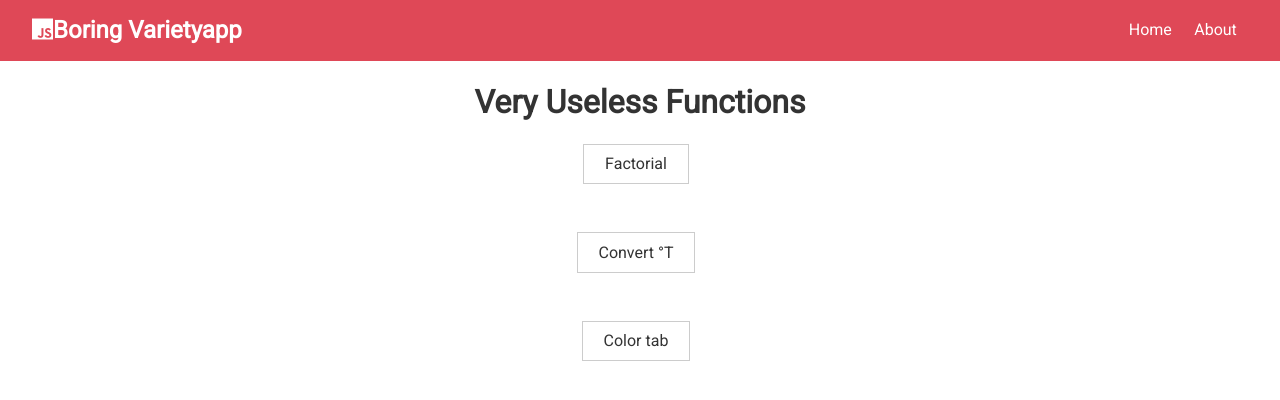
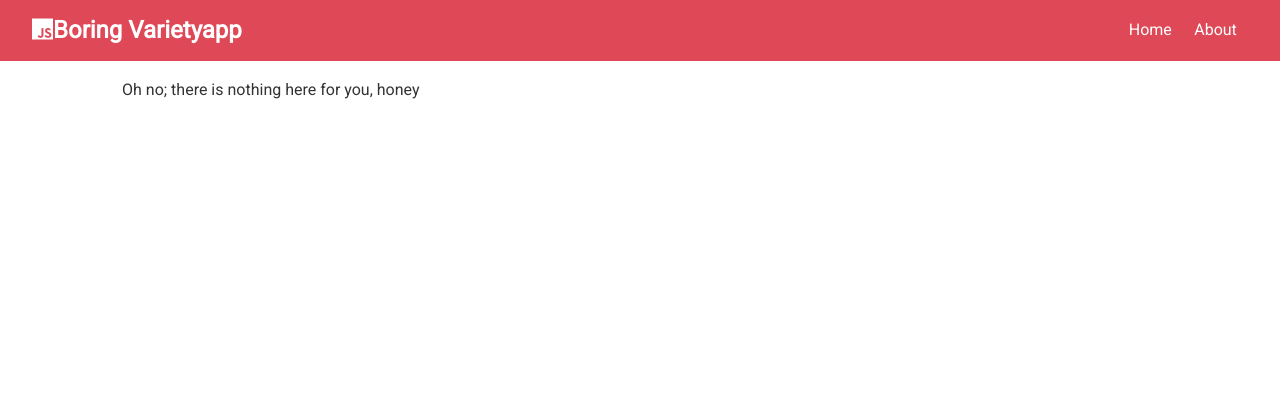
Before and after one commit to alvernesto/react-small-project, a React (Create React App) app: page / in a window 1280 px wide. Shown: the top 400 px of the page. Built offline with nearby package versions, Linux system fonts and the light colour scheme.

Commit message:
first commit

```diff
--- a/src/App.js
+++ b/src/App.js
@@ -4,6 +4,7 @@ import { BrowserRouter as Router, Switch, Route } from 'react-router-dom'; //, S
 import Navbar from './components/Navbar';
 //pages
 import About from './pages/About';
+import Error404 from './pages/Error404';
 import Home from './pages/Home';
 import Factorial from './pages/Factorial';
 import Converter from './pages/Converter';
@@ -26,12 +27,12 @@ class App extends Component {
           <Navbar icon='fa-brands fa-js' title={'Boring Varietyapp'} />
           <div className='container'>
             <Switch>
-              <Route exact path='/' component={Home} />
               <Route exact path='/react-small-project' component={Home} />
               <Route exact path='/factorial' component={Factorial} />
               <Route exact path='/converter' component={Converter} />
               <Route exact path='/changecolor' component={ChangeColor} />
               <Route exact path='/about' component={About} />
+              <Route path='*' component={Error404} />
             </Switch>
           </div>
         </div>
--- a/src/components/Navbar.js
+++ b/src/components/Navbar.js
@@ -13,7 +13,7 @@ const Navbar = (props) => {
       </h1>
       <ul>
         <li>
-          <Link to="/">Home</Link>
+          <Link to="/react-small-project">Home</Link>
         </li>
         <li>
           <Link to='/about'>About</Link>
--- /dev/null
+++ b/src/pages/Error404.js
@@ -0,0 +1,9 @@
+import React from 'react'
+
+const Error404 = () => {
+  return (
+    <div>Oh no; there is nothing here for you, honey</div>
+  )
+}
+
+export default Error404
```
